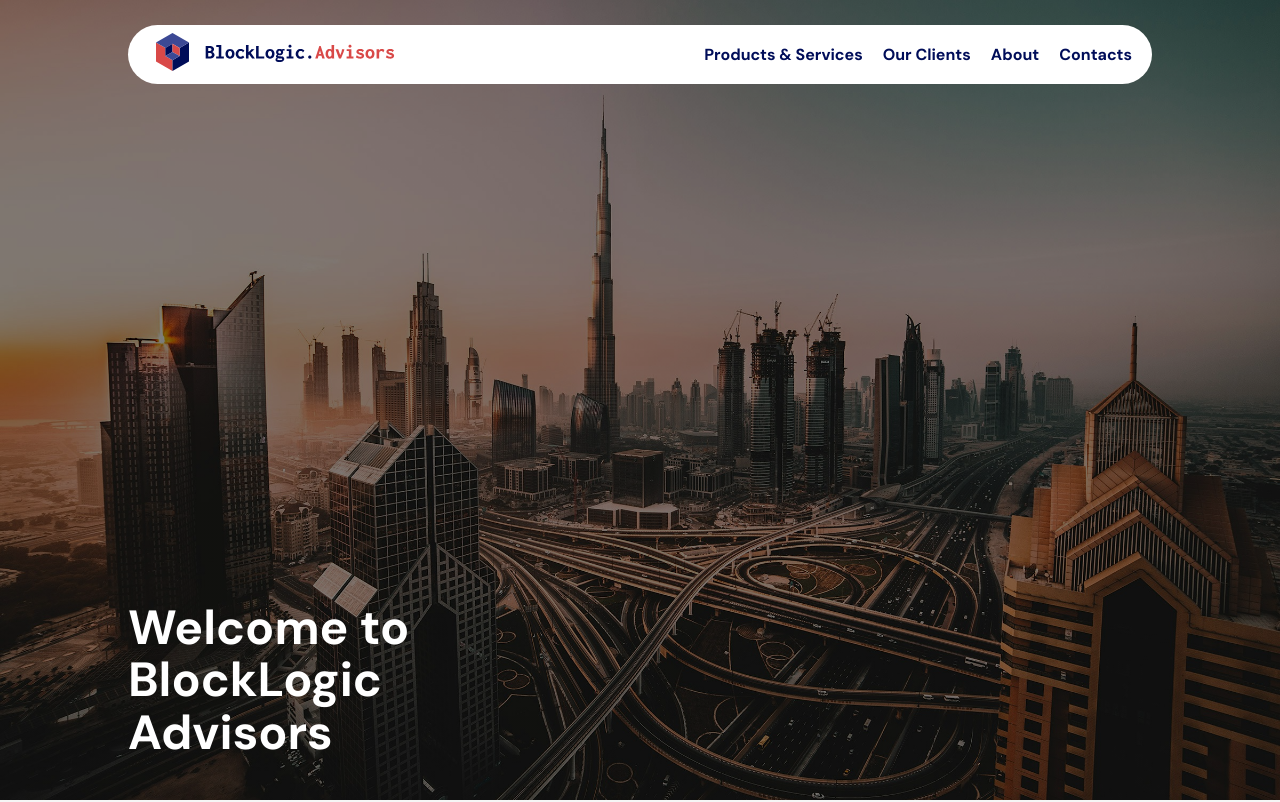
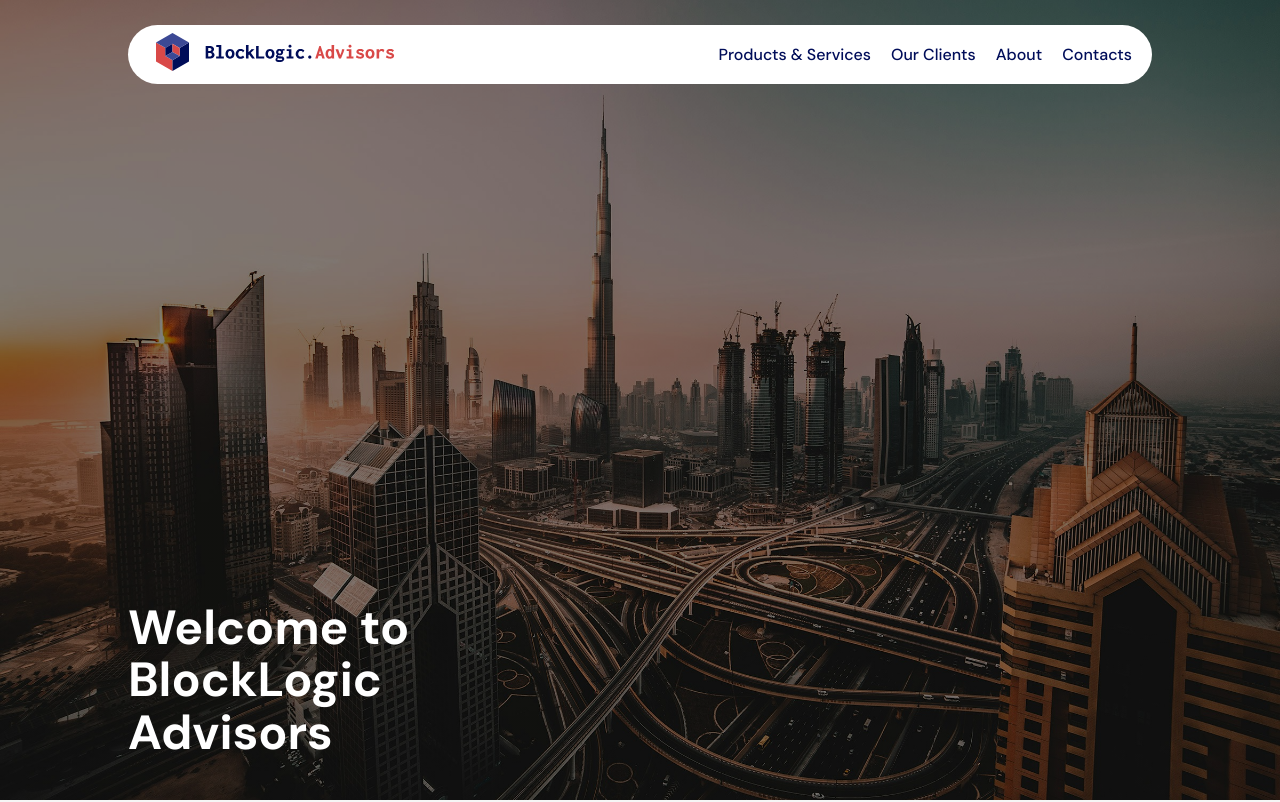
Before and after one commit to mosfiend/BlockLogic, a website built with Vite: page index.html in a window 1280 px wide. Shown: the top 802 px of the page. Built offline with nearby package versions, Linux system fonts and the light colour scheme.

Commit message:
fixed styling

```diff
--- a/src/style.css
+++ b/src/style.css
@@ -21,7 +21,7 @@ body {
   background: var(--bg);
   font-family: "DM Sans", sans-serif;
   font-optical-sizing: auto;
-  font-weight: 400;
+  font-weight: 500;
   font-style: normal;
   width: 100%;
   margin: 0;
@@ -146,7 +146,6 @@ p span {
 text-wrap: nowrap;
     text-decoration: none;
     color: var(--main);
-    font-weight: bold;
 }
 
 /* 4. Protocols Section */
```
